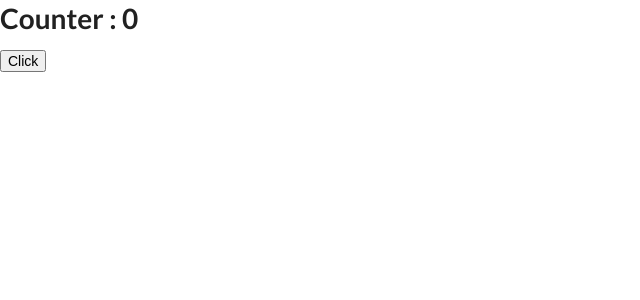
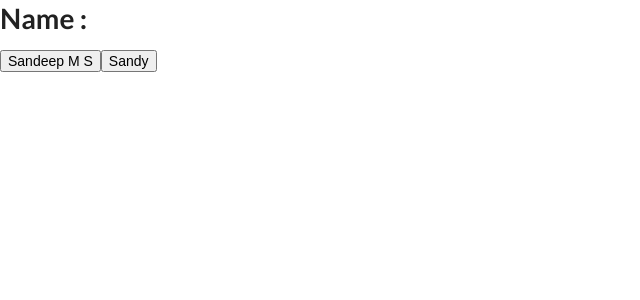
Before and after one commit to SandeepMS07/React-concepts-example, a React (Create React App) app: page / in a window 1280 px wide. Shown: the top 300 px of the page, without its empty margins (0-640 px from the left). Built offline with nearby package versions, Linux system fonts and the light colour scheme.

Commit message:
Adding Impure and Pure Component Concept Example

```diff
--- a/src/App.js
+++ b/src/App.js
@@ -3,8 +3,9 @@
 // import logo from './logo.svg';
 import './App.css';
 import React from 'react';
-import ClickCounterEx from './ChildAndParentComponentEX/ClickCounterEx';
-import HoverCounter from './ChildAndParentComponentEX/HoverCounter';
+// import ClickCounterEx from './ChildAndParentComponentEX/ClickCounterEx';
+import ClickCounterPureComponent from './ChildAndParentComponentEX/ClickCounterPureComponent';
+// import HoverCounter from './ChildAndParentComponentEX/HoverCounter';
 // import ObjectBinding from './ObjectBinding';
 // import ObjectBindingFunction from './ObjectBindingFunction';
 // import Forms from './Forms';
@@ -73,7 +74,10 @@ function App() {
    {/* <Forms/> */}
 
    {/* Parent And Child Component Example */}
-   <ClickCounterEx/>
+   {/* Impure And Pure Component */}
+   {/* <ClickCounterEx/> */}
+   <ClickCounterPureComponent/>
+
    {/* <HoverCounter/> */}
 
 
--- a/src/ChildAndParentComponentEX/ClickCounterEx.jsx
+++ b/src/ChildAndParentComponentEX/ClickCounterEx.jsx
@@ -6,19 +6,26 @@ export default class ClickCounterEx extends Component {
       super(props)
 
       this.state = {
-         count : 0
+         myName : " "
       }
     }
 
-    UpdateCount = () =>
+    UpdateName = () =>
     {
-        this.setState({count : this.state.count+1})
+        this.setState({myName:"Sandeep M S"})
     }
+
+    UpdateName2 = () =>
+    {
+        this.setState({myName:"Sandy"})
+    }
+
   render() {
-      console.log("Hello I AM SANDEEP M S");
+      console.log("Hello I am Impure Component");
     return <div>
-        <h1>Counter : {this.state.count}</h1>
-        <button onClick={this.UpdateCount}>Click</button>
+        <h1>Name : {this.state.myName}</h1>
+        <button onClick={this.UpdateName}>Sandeep M S</button>
+        <button onClick={this.UpdateName2}>Sandy</button>
         {/* <SimpleCounter/> */}
     </div>;
   }
--- /dev/null
+++ b/src/ChildAndParentComponentEX/ClickCounterPureComponent.jsx
@@ -0,0 +1,32 @@
+import React, { Component, PureComponent } from 'react';
+
+export default class ClickCounterPureComponent extends PureComponent {
+
+    constructor(props) {
+      super(props)
+
+      this.state = {
+         myName:""
+      }
+    }
+
+    UpdateName = () =>
+    {
+        this.setState({myName:"Sandeep M S"})
+    }
+
+    UpdateName2 = () =>
+    {
+        this.setState({myName:"Sandy"})
+    }
+
+    render() {
+        console.log("Hello I am Pure Component");
+    return <div>
+
+      <h1>Name : {}</h1>
+      <button onClick={this.UpdateName}>Sandeep M S</button>
+      <button onClick={this.UpdateName2}>Sandy</button>
+    </div>;
+  }
+}
```
